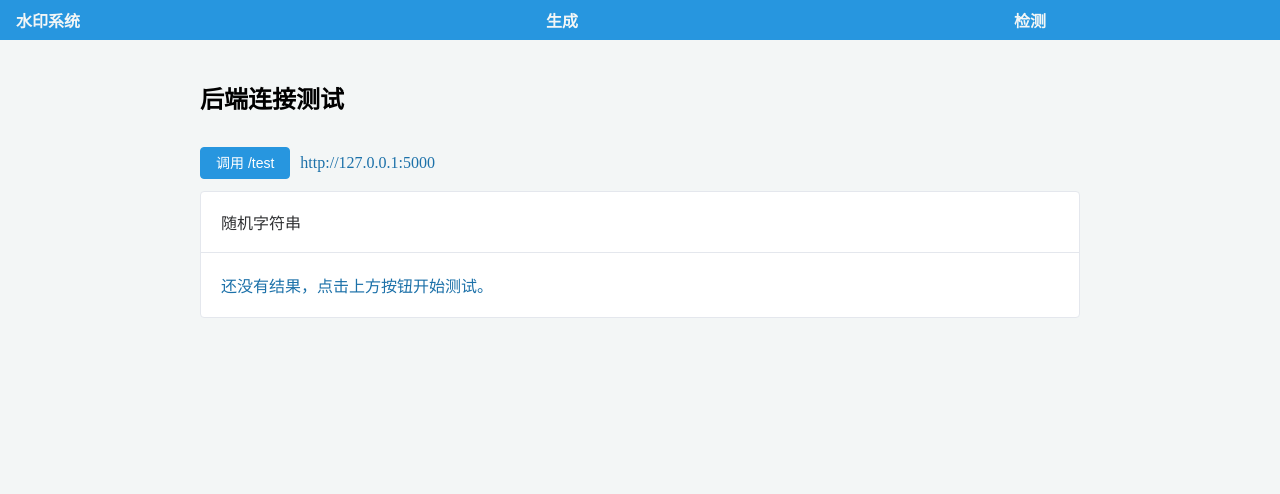
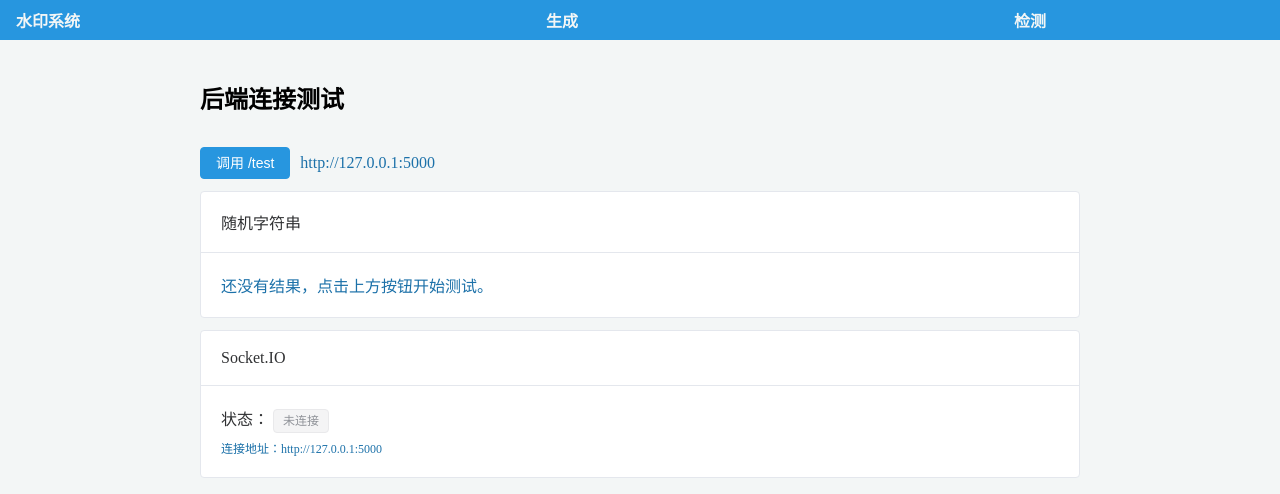
Before and after one commit to TreeNode09/W-Front, a Vue app: page / in a window 1280 px wide. Shown: the top 494 px of the page. Built offline with nearby package versions, Linux system fonts and the light colour scheme; no server answers.

Commit message:
添加socketIO连接

```diff
--- a/package.json
+++ b/package.json
@@ -15,6 +15,7 @@
     "axios": "^1.14.0",
     "element-plus": "^2.13.6",
     "pinia": "^3.0.4",
+    "socket.io-client": "^4.8.3",
     "vue": "^3.5.31"
   },
   "devDependencies": {
--- a/src/DecodeView.vue
+++ b/src/DecodeView.vue
@@ -15,17 +15,67 @@
     <code v-if="token">{{ token }}</code>
     <span v-else style="color: var(--dark);">还没有结果，点击上方按钮开始测试。</span>
   </el-card>
+
+  <el-card shadow="never">
+    <template #header>Socket.IO</template>
+    <div class="col" style="gap: 6px;">
+      <div>
+        状态：
+        <el-tag v-if="socketConnected" type="success">已连接</el-tag>
+        <el-tag v-else type="info">未连接</el-tag>
+      </div>
+      <div v-if="socketId">
+        <span style="color: var(--dark);">socket_id：</span>
+        <code>{{ socketId }}</code>
+      </div>
+      <div style="color: var(--dark); font-size: 12px;">
+        连接地址：{{ baseURL }}
+      </div>
+      <el-alert v-if="socketError" :title="socketError" type="warning" show-icon :closable="false" />
+    </div>
+  </el-card>
 </div>
 </template>
 
 <script setup lang="ts">
 import axios from 'axios'
-import { ref } from 'vue'
+import { onMounted, onUnmounted, ref } from 'vue'
+import type { Socket } from 'socket.io-client'
 import { baseURL, http } from './api/http'
+import { createSocket } from './api/socket'
 
 const loading = ref(false)
 const token = ref('')
 const errorMsg = ref('')
+
+const socket = ref<Socket | null>(null)
+const socketConnected = ref(false)
+const socketId = ref('')
+const socketError = ref('')
+
+onMounted(() => {
+  const s = createSocket()
+  socket.value = s
+  s.on('connect', () => {
+    socketConnected.value = true
+    socketId.value = s.id ?? ''
+    socketError.value = ''
+  })
+  s.on('disconnect', () => {
+    socketConnected.value = false
+    socketId.value = ''
+  })
+  s.on('connect_error', (err) => {
+    socketConnected.value = false
+    socketId.value = ''
+    socketError.value = err.message
+  })
+})
+
+onUnmounted(() => {
+  socket.value?.disconnect()
+  socket.value = null
+})
 
 function testBackend() {
   loading.value = true
--- a/src/api/http.ts
+++ b/src/api/http.ts
@@ -1,10 +1,10 @@
 import axios from 'axios'
 
-const baseURL = (import.meta.env.VITE_API_BASE ?? 'http://127.0.0.1:5000').replace(/\/$/, '')
+const baseURL = import.meta.env.VITE_API_BASE
 
 export const http = axios.create({
   baseURL,
-  timeout: 15000,
+  timeout: 15000
 })
 
 export { baseURL }
--- /dev/null
+++ b/src/api/socket.ts
@@ -0,0 +1,9 @@
+import { io, type Socket } from 'socket.io-client'
+
+import { baseURL } from './http'
+
+export function createSocket(): Socket {
+  return io(baseURL, {
+    transports: ['websocket', 'polling']
+  })
+}
```
Also changed, not shown: 1 other file (tests, documents, lock files or other folders).
